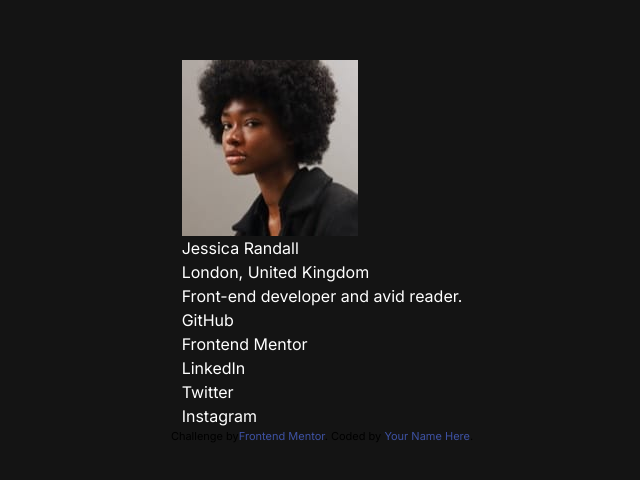
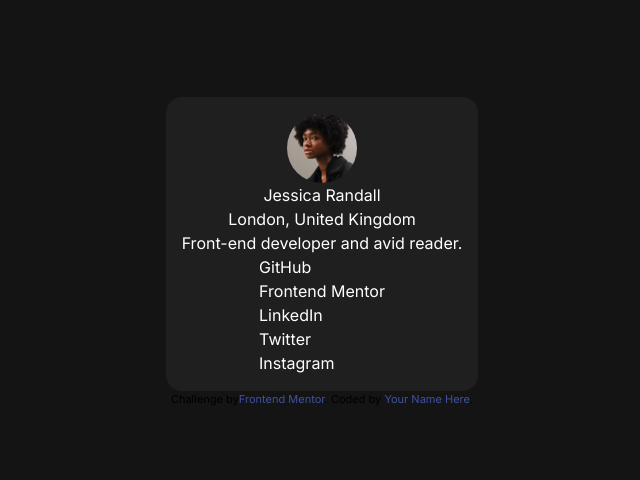
Before and after one commit to darcynoa/social-links-profile-main, a Next.js app: page / in a window 1280 px wide. Shown: the part 148-628 px from the top of the page, without its empty margins (318-958 px from the left). Built offline with nearby package versions, Linux system fonts and the light colour scheme.

Commit message:
extrapolated types and created new component

```diff
--- a/app/page.tsx
+++ b/app/page.tsx
@@ -1,27 +1,5 @@
-import { profile } from "@/data";
-import Image from "next/image";
+import ProfileCard from "@/components/ProfileCard";
 
 export default function Home() {
-  return (
-    <div className="text-white">
-      <Image
-        src="/avatar-jessica.jpeg"
-        alt="Profile Picture"
-        width={176}
-        height={176}
-      />
-      <h1>{profile.name}</h1>
-      <p>{profile.location}</p>
-      <p>{profile.bio}</p>
-      <ul>
-        {profile.links.map((link, index) => (
-          <li key={index}>
-            <a href={link.href} target="_blank" rel="noopener noreferrer">
-              {link.label}
-            </a>
-          </li>
-        ))}
-      </ul>
-    </div>
-  );
+  return <ProfileCard />;
 }
--- /dev/null
+++ b/components/ProfileCard.tsx
@@ -0,0 +1,31 @@
+"use client";
+
+import { profile } from "@/data";
+import Image from "next/image";
+import Link from "next/link";
+
+export default function ProfileCard() {
+  return (
+    <div className="text-white bg-gray-800 rounded-[1rem] p-[1rem] font-sans flex flex-col items-center">
+      <Image
+        className="rounded-full w-1/4 object-cover"
+        src="/avatar-jessica.jpeg"
+        alt="Profile Picture"
+        width={176}
+        height={176}
+      />
+      <h1>{profile.name}</h1>
+      <p>{profile.location}</p>
+      <p>{profile.bio}</p>
+      <ul>
+        {profile.links.map((link, index) => (
+          <li key={index}>
+            <Link href={link.href} target="_blank" rel="noopener noreferrer">
+              {link.label}
+            </Link>
+          </li>
+        ))}
+      </ul>
+    </div>
+  );
+}
```
Also changed, not shown: data.ts (+1 -11 lines), types.ts (added, +11 -0 lines).
